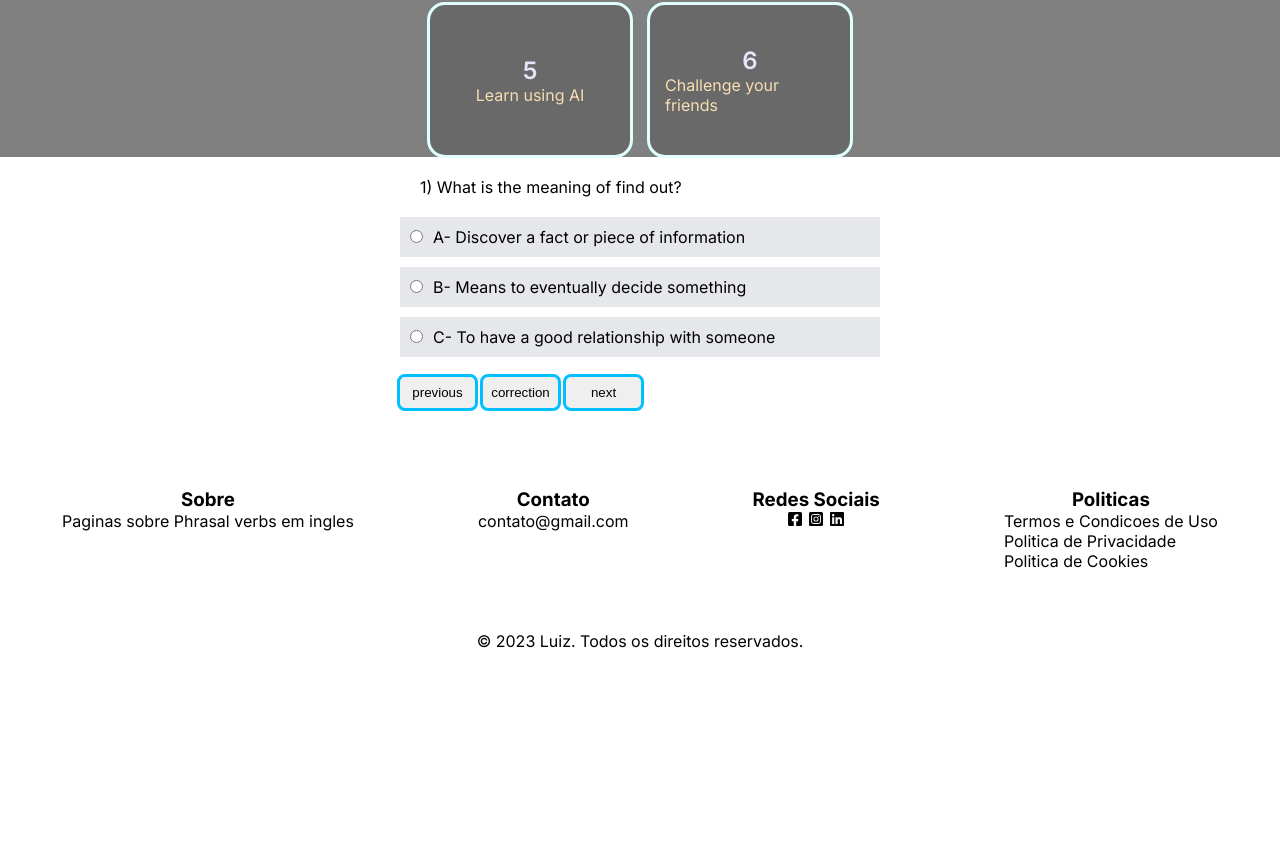
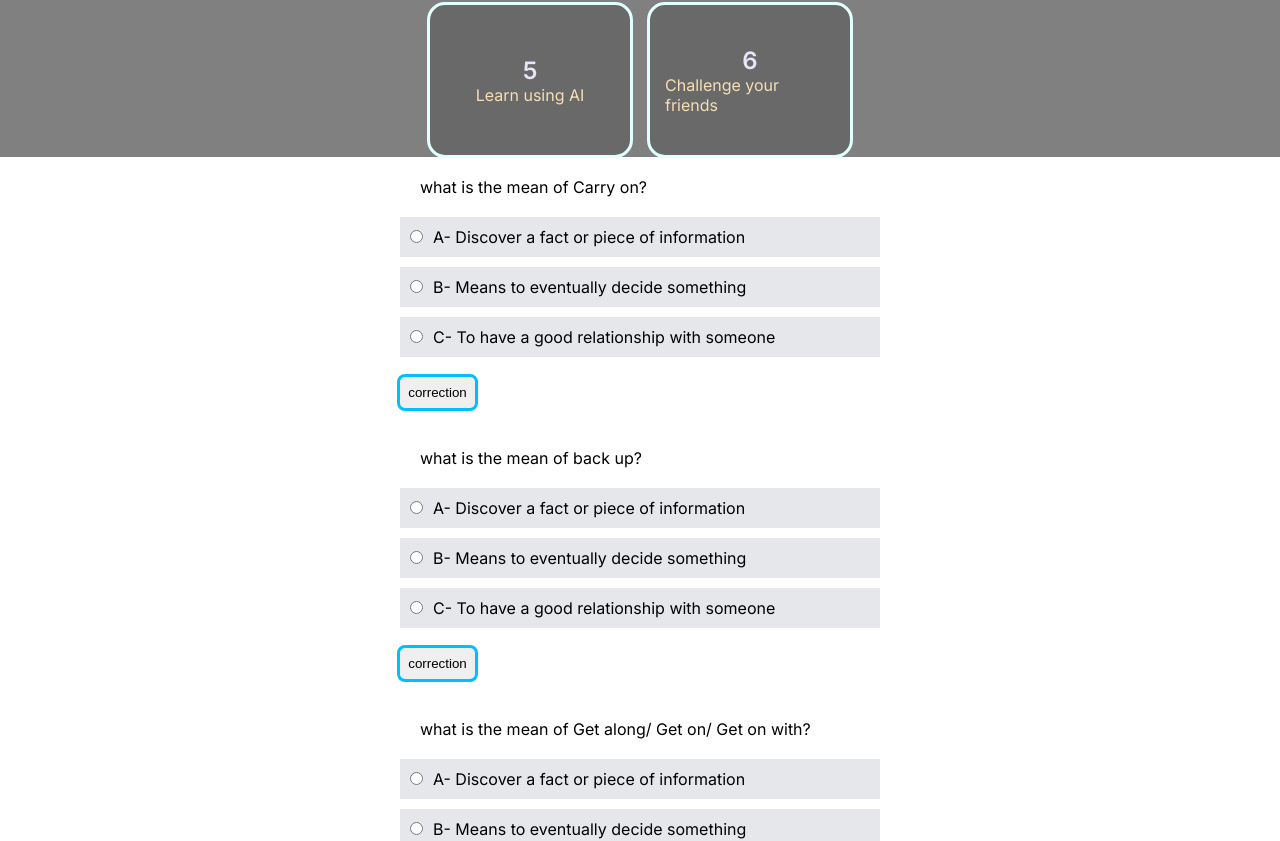
Before and after one commit to LuizGabrielGomes/project_react_english, a Next.js app: page / in a window 1280 px wide. Shown: the part 743-1584 px from the top of the page. Before the commit the page ends 1444 px from the top, so only its background shows below. Built offline with nearby package versions, Linux system fonts and the light colour scheme.

Commit message:
refactoring question component

```diff
--- a/app/components/Container/Container.jsx
+++ /dev/null
@@ -1,45 +0,0 @@
-"use client"
-
-export function Container() {
-    return (
-        <>
-            <div class="container">
-
-                <div id="title" class="title">
-                    <p>
-                        1) What is the meaning of find out?
-                    </p>
-                </div>
-
-                <div id="alternatives" class="alternatives">
-                    <p class="paragraph" id="correct-1">
-                        <input type="radio" class="input-radio" name="question" />
-                        A- Discover a fact or piece of information
-                    </p>
-
-                    <p class="paragraph">
-                        <input type="radio" class="input-radio" name="question" />
-                        B- Means to eventually decide something
-
-                    </p>
-                    <p class="paragraph">
-                        <input type="radio" class="input-radio" name="question" />
-                        C- To have a good relationship with someone
-                    </p>
-                </div>
-
-                <div id="buttons" class="container-buttons">
-                    <button class="button">
-                        previous
-                    </button>
-                    <button class="button" onclick="correction('correct-1')">
-                        correction
-                    </button>
-                    <button class="button">
-                        next
-                    </button>
-                </div>
-            </div>
-        </>
-    )
-}
--- /dev/null
+++ b/app/components/Questions/Questions.jsx
@@ -0,0 +1,63 @@
+"use client"
+import { Fragment } from "react"
+import { data } from "../../staticData/data"
+
+export function Questions() {
+
+console.log(data)
+
+
+
+
+
+    return (
+        <>
+            <div class="question">
+
+            <p>{data.map(item => {
+                return(
+                    <>
+                        <div id="title" key={item.title} class="title">
+                            {item.title}
+                        </div>
+
+
+                        <div id="alternatives" class="alternatives">
+                            <p class="paragraph" id="correct-1">
+                                <input type="radio" class="input-radio" name="question" />
+                                A- Discover a fact or piece of information
+                            </p>
+
+                            <p class="paragraph">
+                                <input type="radio" class="input-radio" name="question" />
+                                B- Means to eventually decide something
+
+                            </p>
+                            <p class="paragraph">
+                                <input type="radio" class="input-radio" name="question" />
+                                C- To have a good relationship with someone
+                            </p>
+                        </div>
+
+                        <div id="buttons" class="question-buttons">
+                            {/* <button class="button">
+                                previous
+                            </button> */}
+                            <button class="button" onclick="correction('correct-1')">
+                                correction
+                            </button>
+                            {/* <button class="button">
+                                next
+                            </button> */}
+                        </div>
+                    </>
+                )} )}
+            </p>
+
+
+
+
+            </div>
+        </>
+    )
+}
--- a/app/page.js
+++ b/app/page.js
@@ -4,7 +4,7 @@ import "./style.css";
 import { Navbar } from "./components/Navbar/Navbar"
 import { Card } from "./components/Card/Card"
 import { MainSection } from "./components/MainSection/MainSection"
-import {Container} from "./components/Container/Container"
+import { Questions } from "./components/Questions/Questions"
 import { Footer } from "./components/Footer/Footer";
 
 export default function Home() {
@@ -16,7 +16,7 @@ export default function Home() {
 
       <Card />
 
-      <Container />
+      <Questions />
 
       <Footer />
     </>
--- /dev/null
+++ b/app/staticData/data.js
@@ -0,0 +1,37 @@
+export const data = [
+    {
+        title: "what is the mean of Carry on?",
+        alternatives: [
+            "to Cancel something",
+            "continue",
+            "discover or learn",
+        ]
+    },
+    {
+        title: "what is the mean of back up?",
+        alternatives: [
+            "return to the place ",
+            "do a review",
+            "support or defend someone",
+        ]
+    },
+    {
+        title: "what is the mean of Get along/ Get on/ Get on with?",
+        alternatives: [
+            "stay for a long time",
+            "take a long time",
+            "To have a good relationship",
+        ]
+    },
+    {
+        title: "What is the meaning of find out?",
+        alternatives: [
+            "discover a fact or piece of information",
+            "means to eventually decide something",
+            "to have a good relationship with someone",
+        ]
+    },
+    {
+        title: "abc"
+    }
+]
--- a/app/style.css
+++ b/app/style.css
@@ -55,11 +55,11 @@ h2 {
     font-style: italic
 }
 
-.container {
+.question {
     padding: 0px 400px ;
 }
 
-.container-buttons {
+.question-buttons {
     margin-top: 10px;
     padding-top: 10px;
     padding-bottom: 20px;
@@ -88,7 +88,7 @@ h2 {
 
 
 .paragraph:hover {
-     background-color: yellow;
+    background-color: yellow;
 }
 
 .input-radio {
```
